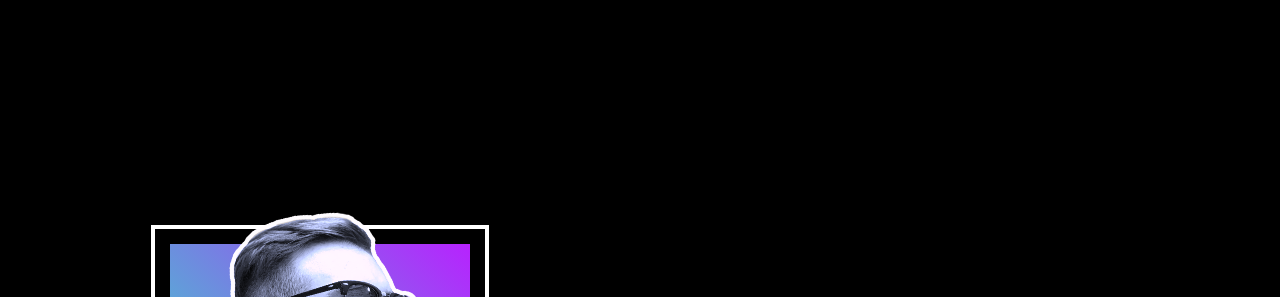
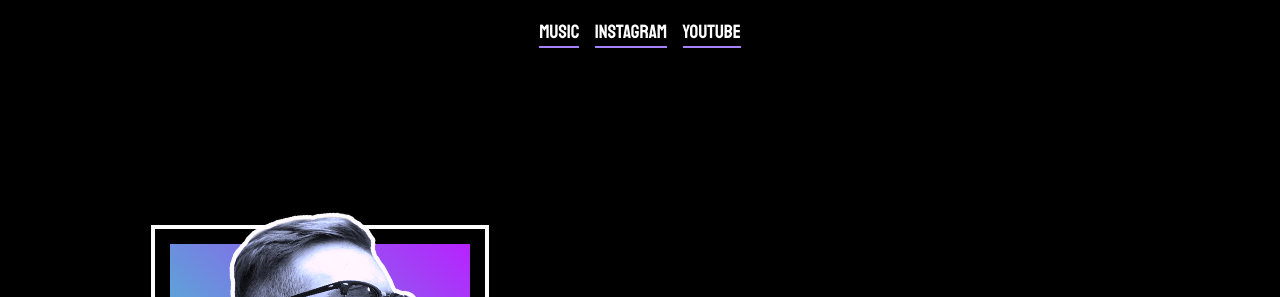
Before and after one commit to bunkrich/tsquared-new, a plain HTML site: page index.html in a window 1280 px wide. Shown: the top 297 px of the page. Drawn offline with nearby package versions, Linux system fonts and the light colour scheme.

Commit message:
added nav

```diff
--- /dev/null
+++ b/css/_nav.scss
@@ -0,0 +1,76 @@
+
+#main-nav {
+    grid-row: 1;
+    grid-column: 1 / -1;
+    font-size: 1.2em;
+    font-family: 'Staatliches', monospace;
+
+    ul {
+        margin: 0;
+        list-style: none;
+        padding: .5em;
+        // display: none;
+        // @media screen and (min-width: 600px) {
+            display: flex;
+
+            flex-direction: row;
+            flex-wrap: wrap;
+            justify-content: flex-end;
+            justify-content: center;
+        // }
+
+    }
+
+    li {
+        padding: .5em 0;
+    }
+
+    a {
+        text-decoration: none;
+        transition: all .5s ease;
+        color: var(--dk-lav);
+        color: white;
+        // background: none;
+        border: none;
+        border-left: 2px solid var(--li-blue);
+        margin: 0 .4em;
+        // cursor: pointer;
+        // outline-style: none;
+        padding-left: .3em;
+
+        // @media screen and (min-width: 600px) {
+            // line-height: normal;
+            padding: .1em 0;
+            border-left: none;
+            padding-left: 0;
+            border-bottom: 2px solid var(--lav);
+        // }
+
+        &:hover {
+            color: var(--green);
+            padding-left: .7em;
+            border-color: var(--dk-lav);
+
+            // @media screen and (min-width: 600px) {
+                padding-left: 0;
+                margin: 0 .7em;
+            // }
+        }
+
+        &:focus {
+            color: var(--lav);
+            margin: 0 .4em;
+            border-color: var(--green);
+
+            // @media screen and (min-width: 600px) {
+                border-color: var(--fire);
+            // }
+        }
+
+        &:active {
+            border-color: var(--fire);
+
+        }
+    }
+
+}
--- a/css/main.scss
+++ b/css/main.scss
@@ -1,5 +1,6 @@
 @import '_normalize';
 @import '_main-boilerplate';
+@import '_nav';
 
 :root {
     --pink: #F94F5A;
@@ -302,22 +303,27 @@ h3 {
     // background-blend-mode: color;
     min-height: 100vh;
 }
-#contact header {
-    min-height: 30vmin;
-}
+
     .no-webp #contact header{
         background-image: linear-gradient(90deg, #B722FF -20%, #1EFFBC), url("/img/todd dj set live.jpg");
+        background: url("/img/todd dj set live.jpg"), linear-gradient(180deg, #00072D 0%, #004E64 50%, #17BEBB 100%);
+        background-position: 50% 40%;
+        background-size: cover;
     }
 
     .webp #contact header {
         background-image: linear-gradient(90deg, #B722FF -20%, #1EFFBC), url("/img/todd dj set live.webp");
         background: url("/img/todd dj set live.webp"), linear-gradient(180deg, #00072D 0%, #004E64 50%, #17BEBB 100%);
+        background-position: 50% 40%;
+        background-size: cover;
+
+    }
+    #contact header {
+        min-height: 30vmin;
         background-blend-mode: luminosity, normal;
         mix-blend-mode: normal;
-        background-position: 50% 40%;
-        background-size: cover;
+
     }
-
 .contact-boxes {
     display: grid;
     grid-template-columns: 1fr 2fr 2fr 2fr 1fr;
--- a/index.html
+++ b/index.html
@@ -29,7 +29,13 @@
   <![endif]-->
 
   <div class="street-img header">
-
+    <nav id="main-nav">
+      <ul>
+        <li><a href="https://soundcloud.com/tsquaredmusic">Music</a></li>
+        <li><a href="https://www.instagram.com/itstsquaredyo/">Instagram</a></li>
+        <li><a href="https://www.youtube.com/user/DJTsquaredMusic">YouTube</a></li>
+      </ul>
+    </nav>
     <div class="outside-box">
       <div class="portrait-fade"></div>
 
@@ -51,7 +57,7 @@
     </div>
   </div>
   <div class="blue-grade"></div>
-  <main class="main">
+  <!-- <main class="main">
     <section id="podcast" class="podcast">
       <div class="content">
         <h2>Podcast</h2>
@@ -66,21 +72,43 @@
         </div>
       </header>
       <div class="contact-boxes">
-  <div class="contact-box"><p>Instagram</p></div>
-  <div class="contact-box"><p>Soundcloud</p></div>
-  <div class="contact-box"><p>tbd</p></div>
-  <div class="contact-box"><p>tbd</p></div>
-  <div class="contact-box"><p>tbd</p></div>
-  <div class="contact-box"><p>tbd</p></div>
-  <div class="contact-box"><p>tbd</p></div>
-  <div class="contact-box"><p>tbd</p></div>
-  <div class="contact-box"><p>tbd</p></div>
-  <div class="contact-box"><p>tbd</p></div>
-  <div class="contact-box"><p>tbd</p></div>
+        <div class="contact-box">
+          <p>Instagram</p>
+        </div>
+        <div class="contact-box">
+          <p>Soundcloud</p>
+        </div>
+        <div class="contact-box">
+          <p>tbd</p>
+        </div>
+        <div class="contact-box">
+          <p>tbd</p>
+        </div>
+        <div class="contact-box">
+          <p>tbd</p>
+        </div>
+        <div class="contact-box">
+          <p>tbd</p>
+        </div>
+        <div class="contact-box">
+          <p>tbd</p>
+        </div>
+        <div class="contact-box">
+          <p>tbd</p>
+        </div>
+        <div class="contact-box">
+          <p>tbd</p>
+        </div>
+        <div class="contact-box">
+          <p>tbd</p>
+        </div>
+        <div class="contact-box">
+          <p>tbd</p>
+        </div>
       </div>
     </section>
   </main>
-  <footer></footer>
+  <footer></footer> -->
 
 
   <script src="js/vendor/modernizr-3.6.0.min.js"></script>
```
Also changed, not shown: css/main.css, 1 other file. Lines whose indentation alone changed are shown as unchanged.
